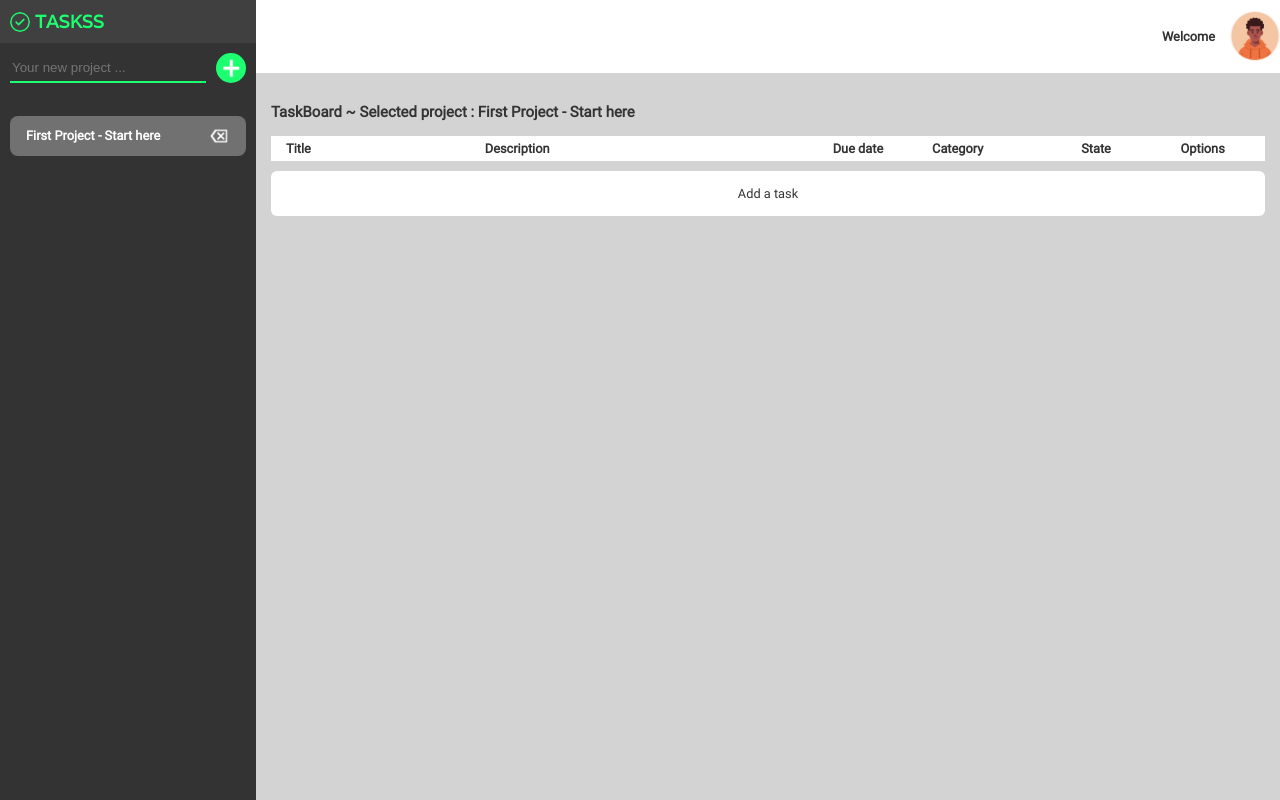
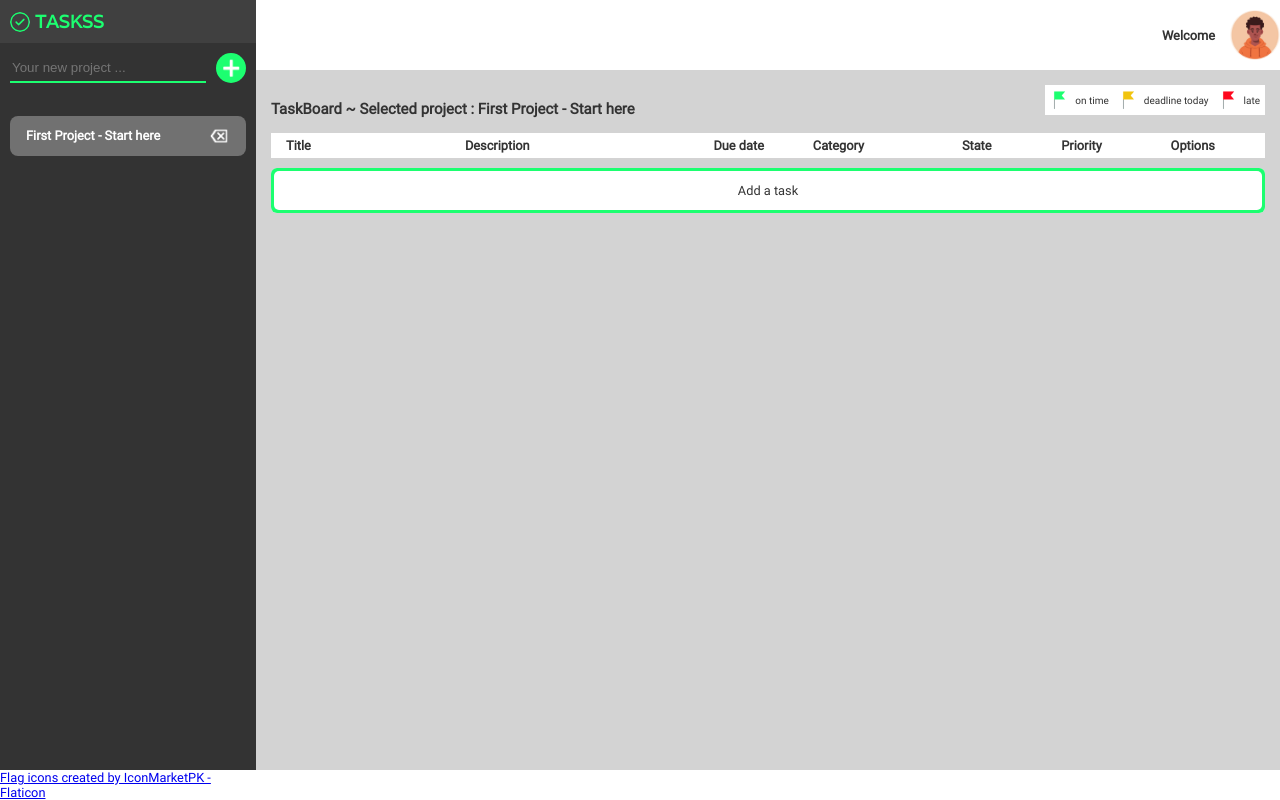
Before and after one commit to jeannepietropaoli/to_do_list, a website built with webpack: page src/index.ejs in a window 1280 px wide. Built offline with nearby package versions, Linux system fonts and the light colour scheme.

Commit message:
add priority flags in the taskboard

```diff
--- a/src/css/TaskBoard.css
+++ b/src/css/TaskBoard.css
@@ -17,7 +17,9 @@
 }
 
 .taskListHeaders h4,
-.task input {
+.task input,
+.options,
+.priorityFlag {
     padding: 5px 15px;
 }
 
@@ -40,7 +42,7 @@
     width: 100%;
     min-width: max-content;
     display: grid;
-    grid-template-columns: 20% 35% 10% 15% 10% 1fr;
+    grid-template-columns: 18% 25% 10% 15% 10% 11% 1fr;
     justify-content: stretch;
     align-items: center;
 }
@@ -76,6 +78,30 @@
     cursor: pointer;
 }
 
+.addBtn::before {
+    content: '';
+    position: absolute;
+    z-index: -2;
+    height: 100%;
+    width : 100%;
+	border-radius: 6px;
+    background: #1CFF70;
+    background-size: 600% 600%;
+}
+
+.addBtn::after {
+    content: '';
+    position: absolute;
+    z-index: -1;
+    left: 3px;
+    top: 3px;
+    width: calc(100% - 6px);
+    height: calc(100% - 6px);
+    background: white;
+    border-radius: 5px;
+}
+
+
 .addBtn:hover::before {
     content: '';
     position: absolute;
@@ -83,7 +109,7 @@
     height: 100%;
     width : 100%;
 	border-radius: 6px;
-    background: linear-gradient(45deg, #08c875, #15bb23, #10e8a7, #bde810);
+    background: linear-gradient(45deg, #10e8a7, #bde810, #08c875);
     background-size: 600% 600%;
     animation: animate 4s ease infinite;
 }
@@ -108,3 +134,39 @@
 .options img:hover {
     cursor: pointer;
 }
+
+.priorityFlag {
+    height: 30px;
+    width: auto;
+}
+
+.taskBoardHeader {
+    display: flex;
+    justify-content: space-between ;
+}
+
+.flagsChart {
+    display: flex;
+    gap: 10px;
+    font-size: 10px;
+    background-color: white;
+    align-items: center;
+    height: fit-content;
+    padding: 5px;
+
+}
+
+.flagsChart > div {
+    display: flex;
+    gap: 5px;
+    align-items: center;
+}
+
+.flagsChart img {
+    height: 20px;
+    width: auto;
+}
+
+.flagsChart p {
+    margin: 0;
+}
--- a/src/functionnalities/Task.js
+++ b/src/functionnalities/Task.js
@@ -53,13 +53,13 @@ export class Task {
     get priority() {
         let today = new Date();
         if (isSameDay(this.dueDate, today)) {
-            return 'due today';
+            return 'dueToday';
         }
         if (isAfter(today, this.dueDate)) {
             return 'late';
         }
         if (isBefore(today, this.dueDate)) {
-            return 'on time';
+            return 'onTime';
         }
     }
 }
--- a/src/index.ejs
+++ b/src/index.ejs
@@ -26,7 +26,24 @@
         </div>
     </div>
     <main>
-        <h3 id="taskBoardProjectTitle">TaskBoard ~ Selected project : </h3>
+        <div class="taskBoardHeader">
+            <h3 id="taskBoardProjectTitle">TaskBoard ~ Selected project : </h3>
+            <div class="flagsChart">
+                <div>
+                    <img src="../src/flag_onTime.png" alt="on time flag">
+                    <p>on time</p>
+                </div>
+                <div>
+                    <img src="../src/flag_dueToday.png" alt="on time flag">
+                    <p>deadline today</p>
+                </div>
+                <div>
+                    <img src="../src/flag_late.png" alt="on time flag">
+                    <p>late</p>
+                </div>
+        </div>
+
+        </div>
         <div class="taskListGrid">
             <div class="taskListHeaders">
                 <h4 class="_title">Title</h4>
@@ -34,6 +51,7 @@
                 <h4 class="_dueDate">Due date</h4>
                 <h4 class="_category">Category</h4>
                 <h4 class="state">State</h4>
+                <h4 class="priority">Priority</h4>
                 <h4>Options</h4>
             </div>
 
@@ -85,6 +103,10 @@
         </form>
     </div>
 </div>
+
+<footer>
+    <a href="https://www.flaticon.com/free-icons/flag" title="flag icons">Flag icons created by IconMarketPK - Flaticon</a>
+</footer>
 </body>
 </html>
 </html>
--- a/src/view  ihm/TaskBoard.js
+++ b/src/view  ihm/TaskBoard.js
@@ -134,6 +134,16 @@ export const taskOptions = (()=> {
     }
 })()
 
+const taskPriority = (()=> {
+    const createPriorityDiv = (task)=> {
+        const priorityFlag = document.createElement('img');
+        priorityFlag.setAttribute('src', `../src/flag_${task.priority}.png`);
+        priorityFlag.classList.add('priorityFlag')
+        return priorityFlag;
+    }
+    return {createPriorityDiv}
+})()
+
 export const newTask = (()=> {
     const getNewTask = ()=> {
         const list = ProjectList.currentProject.taskList.getList();
@@ -163,12 +173,13 @@ export const newTask = (()=> {
     return {
         display : ()=> {
             const newTask = getNewTask();
-            console.log(newTask)
+            console.log(newTask);
             const taskContainer = createNewTaskContainer();
             for (const detail in newTask){
                 const detailToDisplay = createTaskDetail(detail, newTask);
                 appendTaskDetail(taskContainer, detailToDisplay);
             }
+            taskContainer.appendChild(taskPriority.createPriorityDiv(newTask));
             taskContainer.appendChild(taskOptions.optionsDivSetUp());
         }
         ,
```
Also changed, not shown: dist/index.html, dist/main.js, src/flag_dueToday.png (added), src/flag_late.png (added), src/flag_onTime.png (added).
